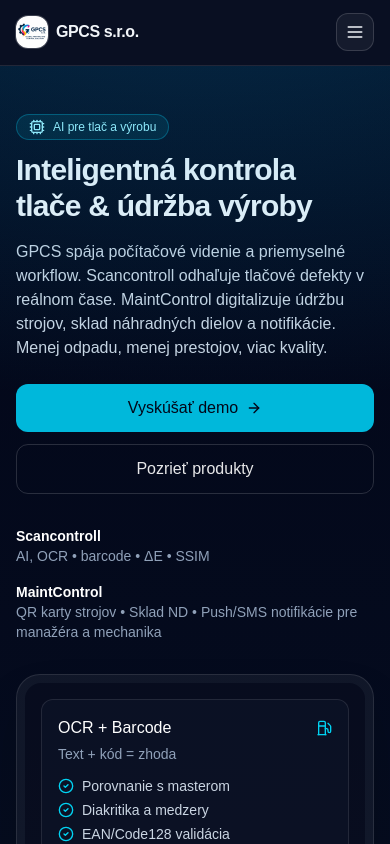
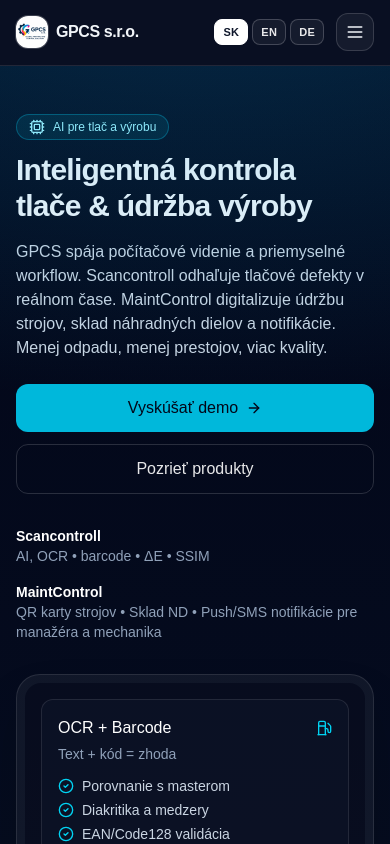
Before and after one commit to BantVegas/gpcs, a Next.js app: page /1 in a window 390 px wide. Shown: the top 844 px of the page. Built offline with nearby package versions, Linux system fonts and the light colour scheme.

Commit message:
feat(i18n): move LangSwitcher to header for mobile; remove from hamburger

```diff
--- a/src/app/[locale]/page.tsx
+++ b/src/app/[locale]/page.tsx
@@ -120,6 +120,7 @@
           <div className="pt-[env(safe-area-inset-top)]" />
           <div className="mx-auto max-w-7xl px-4 sm:px-6 lg:px-8">
             <div className="flex h-16 items-center justify-between">
+              {/* left: logo */}
               <div className="flex items-center gap-2">
                 <Image
                   src="/gpcs.png"
@@ -133,12 +134,18 @@
                 <span className="hidden sm:inline text-sm text-slate-400">— Global Printing & Control Solutions</span>
               </div>
 
-              {/* Desktop nav (no “Technológie”, with “Prínosy”) */}
+              {/* right: langswitcher + nav/cta + hamburger */}
+              <div className="flex items-center gap-3">
+                {/* language switcher ALWAYS in header; shown on mobile here */}
+                <LangSwitcher className="md:hidden" />
+
+                {/* Desktop nav (no LangSwitcher inside) */}
                 <nav className="hidden md:flex items-center gap-6 text-sm text-slate-300">
                   <a href="#produkty" className="hover:text-white">{t("nav.products")}</a>
                   <a href="#prinosy" className="hover:text-white">{t("nav.benefits")}</a>
                   <a href="#kontakt" className="hover:text-white">{t("nav.contact")}</a>
 
+                  {/* language switcher for desktop, still in header bar */}
                   <LangSwitcher className="ml-2" />
 
                   <a
@@ -162,8 +169,9 @@
                 </button>
               </div>
             </div>
+          </div>
 
-          {/* Mobile menu */}
+          {/* Mobile menu (LANGSWITCHER REMOVED FROM HERE) */}
           <m.nav
             id="mobile-menu"
             initial={false}
@@ -182,11 +190,6 @@
                 <a onClick={closeMenu} href="#kontakt" className="block rounded-lg px-3 py-3 hover:bg-white/5">
                   {t("nav.contact")}
                 </a>
-
-                <div className="mt-2 rounded-lg border border-white/10 bg-white/5 px-3 py-2 w-full">
-                  <LangSwitcher className="w-full" />
-                </div>
-
                 <a
                   onClick={closeMenu}
                   href="#demo"
```
Lines whose indentation alone changed are shown as unchanged.
